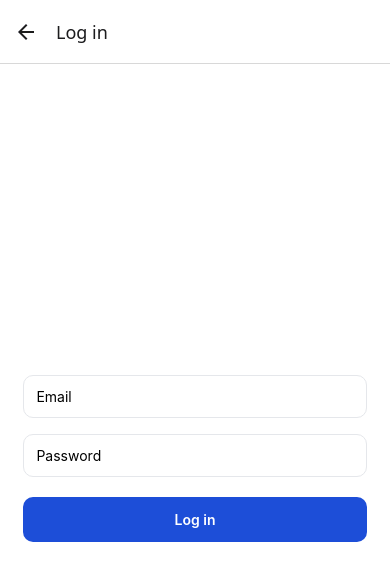
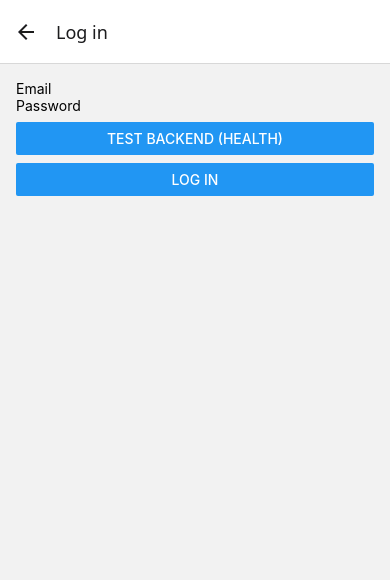
Before and after one commit to Yuting-Yin/We-Roster, a React Native app in the folder frontend/: screen /Login in a window 390 px wide. Shown: the top 580 px of the page. Built offline with nearby package versions, Linux system fonts and the light colour scheme.

Commit message:
try to fix 403 error: fix SecurityConfig.java

```diff
--- a/frontend/package.json
+++ b/frontend/package.json
@@ -26,6 +26,7 @@
   "devDependencies": {
     "@babel/core": "^7.25.2",
     "@types/react": "~19.0.10",
+    "@types/react-native": "^0.72.8",
     "typescript": "~5.8.3"
   },
   "private": true
--- /dev/null
+++ b/frontend/src/api/health.ts
@@ -0,0 +1,6 @@
+import { API_BASE_URL } from '../config/env';
+export async function healthCheck() {
+  const res = await fetch(`${API_BASE_URL}/health-check`);
+  if (!res.ok) throw new Error(`HTTP ${res.status}`);
+  return res.json();
+}
--- /dev/null
+++ b/frontend/src/api/login.ts
@@ -0,0 +1,11 @@
+import { API_BASE_URL } from '../config/env';
+
+export async function login(email: string, password: string) {
+  const response = await fetch(`${API_BASE_URL}/auth/login`, {
+    method: 'POST',
+    headers: { 'Content-Type': 'application/json' },
+    body: JSON.stringify({ email, password }),
+  });
+  if (!response.ok) throw new Error(`HTTP error! status: ${response.status}`);
+  return response.json();
+}
--- /dev/null
+++ b/frontend/src/config/env.ts
@@ -0,0 +1 @@
+export const API_BASE_URL = "https://we-roster-production.up.railway.app/api/v1";
--- a/frontend/src/screens/Login.tsx
+++ b/frontend/src/screens/Login.tsx
@@ -1,22 +1,38 @@
-import { useState } from 'react';
-import { View, TextInput, Text, Pressable, Alert } from 'react-native';
-import { s } from '../styles';
+import React, { useState } from 'react';
+import { View, TextInput, Button, Alert } from 'react-native';
+import { login } from '../api/login';
+import { healthCheck } from '../api/health';
 
-export default function Login(){
-  const [email,setEmail]=useState(''); const [password,setPassword]=useState(''); const [loading,setLoading]=useState(false);
-  async function onLogin(){
-    try{
-      setLoading(true);
-      if(!email || !password) throw new Error('请输入邮箱和密码');
-      Alert.alert('Logged in', `Welcome ${email}!`);
-    }catch(e:any){ Alert.alert('Login failed', e.message ?? 'Unknown error'); }
-    finally{ setLoading(false); }
+export default function Login() {
+  const [email, setEmail] = useState('');
+  const [password, setPassword] = useState('');
+
+  async function onTestHealth() {
+    try {
+      const data = await healthCheck();
+      Alert.alert('Health', JSON.stringify(data)); // Expect: {"status":"UP"}
+    } catch (e: any) {
+      Alert.alert('Health Error', e?.message ?? 'Unknown');
+    }
   }
-  return (<View style={s.center}>
-    <TextInput style={s.input} placeholder="Email" autoCapitalize="none" value={email} onChangeText={setEmail}/>
-    <TextInput style={s.input} placeholder="Password" secureTextEntry value={password} onChangeText={setPassword}/>
-    <Pressable disabled={loading} style={s.btn} onPress={onLogin}>
-      <Text style={s.btnText}>{loading?'Signing in…':'Log in'}</Text>
-    </Pressable>
-  </View>);
+
+  async function onLogin() {
+    try {
+      const data = await login(email, password);
+      Alert.alert('Login Success', JSON.stringify(data)); // Expect: token / User Info
+    } catch (e: any) {
+      Alert.alert('Login Failed', e?.message ?? 'Unknown');
+    }
+  }
+
+  return (
+    <View style={{ padding: 16 }}>
+      <TextInput placeholder="Email" value={email} onChangeText={setEmail} />
+      <TextInput placeholder="Password" secureTextEntry value={password} onChangeText={setPassword} />
+      <View style={{ height: 8 }} />
+      <Button title="Test Backend (health)" onPress={onTestHealth} />
+      <View style={{ height: 8 }} />
+      <Button title="Log in" onPress={onLogin} />
+    </View>
+  );
 }
```
Also changed, not shown: frontend/src/api/auth.ts (added, +12 -0 lines), frontend/tsconfig.json (+8 -2 lines), 1 other file (tests, documents, lock files or other folders).
